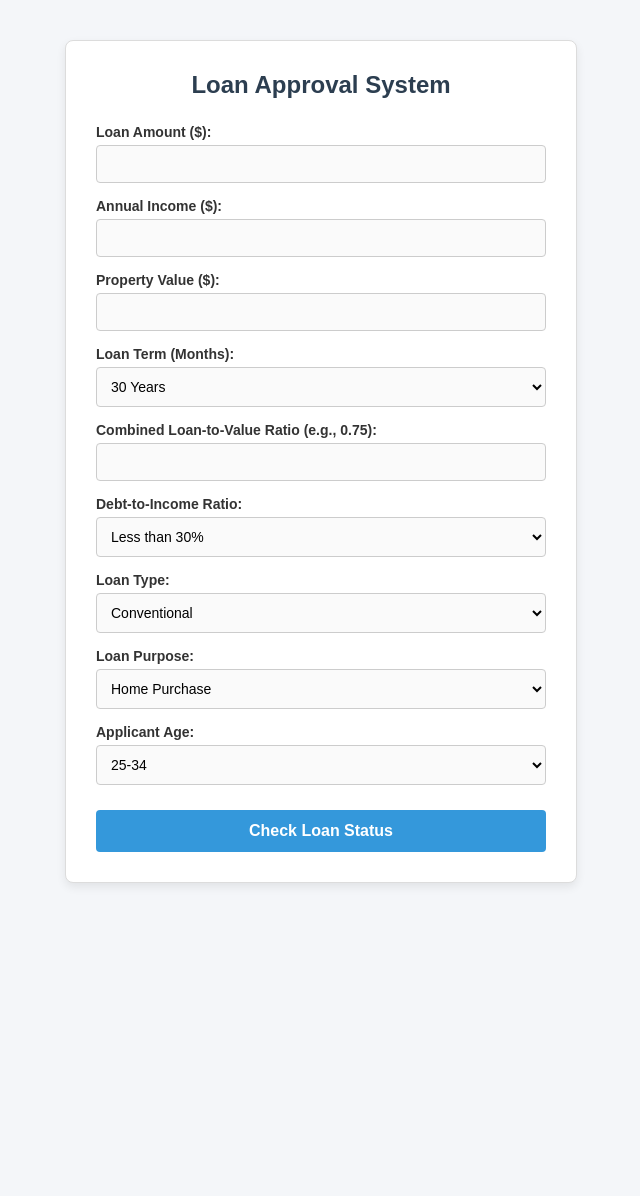
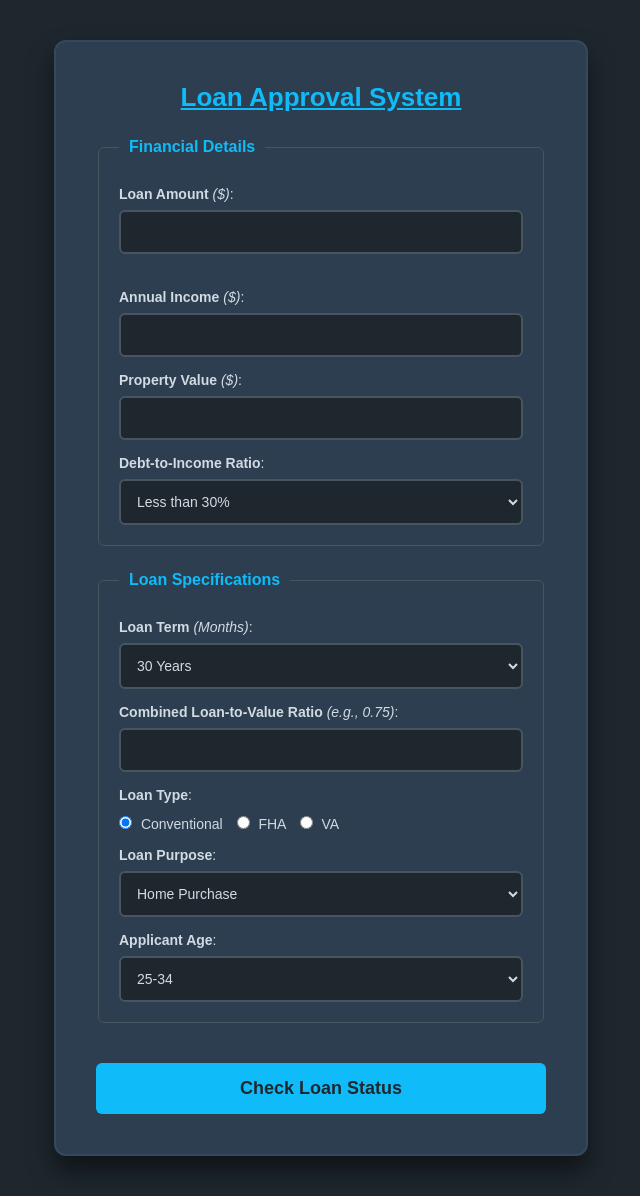
Before and after one commit to skit-devops-2026/devops-24ESKCS003, a Flask app: page / in a window 1280 px wide. Shown: the whole page, without its empty margins (319-959 px from the left). Before the commit the page ends 885 px from the top, so only its background shows below. Run offline with Flask 3, Linux system fonts and the light colour scheme; parts of the project's set-up code (start-up, migrations or seed data) failed here and were passed over.

Commit message:
Finalize professional frontend UI with interactive syllabus features

```diff
--- a/templates/index.html
+++ b/templates/index.html
@@ -5,64 +5,103 @@
     <style>
       /* CSS styling of the website */
       body {
-        background-color: #f4f6f9;
+        background-color: #1e272e;
         font-family: Arial, sans-serif;
         margin: 0;
         padding: 40px;
+        color: #d2dae2;
       }
       .form-container {
-        background-color: #ffffff;
+        background-color: #2c3e50;
         width: 450px;
         margin: 0 auto;
-        padding: 30px;
-        border: 1px solid #dcdcdc;
-        border-radius: 8px;
-        box-shadow: 0 4px 10px rgba(0, 0, 0, 0.08);
+        padding: 40px;
+        border: 2px solid #34495e;
+        border-radius: 12px;
+        box-shadow: 0 15px 25px rgba(0, 0, 0, 0.5);
       }
       h2 {
         text-align: center;
-        color: #2c3e50;
+        color: #0fbcf9;
         margin-top: 0;
         margin-bottom: 25px;
+        font-size: 26px;
+      }
+      fieldset {
+        border: 1px solid #485460;
+        border-radius: 6px;
+        margin-bottom: 25px;
+        padding: 15px 20px 20px 20px;
+      }
+      legend {
+        color: #0fbcf9;
+        padding: 0 10px;
+        font-size: 16px;
       }
       label {
-        font-weight: bold;
         display: block;
         margin-top: 15px;
-        color: #333;
+        color: #d2dae2;
         font-size: 14px;
       }
-      input,
+      input[type="number"],
       select {
         width: 100%;
-        padding: 10px;
-        margin-top: 5px;
-        border: 1px solid #ccc;
-        border-radius: 4px;
+        padding: 12px;
+        margin-top: 8px;
+        border: 2px solid #485460;
+        border-radius: 6px;
         box-sizing: border-box;
         font-size: 14px;
-        background-color: #fafafa;
+        background-color: #1e272e;
+        color: #d2dae2;
+        transition: all 0.2s ease-in-out;
       }
-      input:focus,
+      input[type="number"]:hover,
+      select:hover {
+        background-color: #2f3640;
+        border-color: #0fbcf9;
+      }
+      input[type="number"]:focus,
       select:focus {
-        border-color: #3498db;
         outline: none;
-        background-color: #fff;
+      }
+      .radio-group {
+        margin-top: 10px;
+        font-size: 14px;
+      }
+      .radio-group input {
+        margin-right: 5px;
+        margin-left: 10px;
+      }
+      .radio-group input:first-child {
+        margin-left: 0;
+      }
+      #liveLoanAmount {
+        display: block;
+        color: #05c46b;
+        font-size: 12px;
+        margin-top: 6px;
+        min-height: 14px;
+      }
+      #ltvTooltip {
+        display: none;
+        color: #ffda79;
+        font-size: 12px;
+        margin-top: 6px;
       }
       button {
         width: 100%;
-        background-color: #3498db;
-        color: white;
-        padding: 12px;
-        margin-top: 25px;
+        background-color: #0fbcf9;
+        color: #1e272e;
+        padding: 15px;
+        margin-top: 15px;
         border: none;
-        border-radius: 4px;
+        border-radius: 6px;
         cursor: pointer;
-        font-size: 16px;
+        font-size: 18px;
         font-weight: bold;
-      }
-      button:hover {
-        background-color: #2980b9;
+        transition: transform 0.2s;
       }
       /* This box is hidden by default and it is shown by JavaScript */
       #result-box {
@@ -72,62 +111,67 @@
         font-weight: bold;
         font-size: 18px;
         display: none;
-        border-radius: 4px;
+        border-radius: 6px;
       }
     </style>
   </head>
   <body>
-    <div class="form-container">
-      <h2>Loan Approval System</h2>
+    <div class="form-container" id="mainContainer">
+      <h2><strong><u>Loan Approval System</u></strong></h2>
 
       <form id="loanForm">
-        <label>Loan Amount ($):</label>
-        <input type="number" name="loan_amount" required />
 
-        <label>Annual Income ($):</label>
+        <fieldset>
+          <legend><strong>Financial Details</strong></legend>
+
+          <label><strong>Loan Amount</strong> <i>($)</i>:</label>
+          <input type="number" name="loan_amount" id="loanAmountInput" required />
+          <span id="liveLoanAmount"></span>
+
+          <label><strong>Annual Income</strong> <i>($)</i>:</label>
           <input type="number" name="income" required />
 
-        <label>Property Value ($):</label>
+          <label><strong>Property Value</strong> <i>($)</i>:</label>
           <input type="number" name="property_value" required />
 
-        <label>Loan Term (Months):</label>
+          <label><strong>Debt-to-Income Ratio</strong>:</label>
+          <select name="debt_to_income_ratio">
+            <option value="<30%">Less than 30%</option>
+            <option value="30%-<36%">30% - 36%</option>
+            <option value="36%-<50%">36% - 50%</option>
+            <option value=">50%">&gt; 50%</option>
+          </select>
+        </fieldset>
+
+        <fieldset>
+          <legend><strong>Loan Specifications</strong></legend>
+
+          <label><strong>Loan Term</strong> <i>(Months)</i>:</label>
           <select name="loan_term">
             <option value="120">10 Years</option>
             <option value="240">20 Years</option>
             <option value="360" selected>30 Years</option>
           </select>
 
-        <label>Combined Loan-to-Value Ratio (e.g., 0.75):</label>
-        <input
-          type="number"
-          step="0.01"
-          name="combined_loan_to_value_ratio"
-          required
-        />
+          <label><strong>Combined Loan-to-Value Ratio</strong> <i>(e.g., 0.75)</i>:</label>
+          <input type="number" step="0.01" name="combined_loan_to_value_ratio" id="ltvInput" required />
+          <span id="ltvTooltip">Value must be a decimal like 0.75</span>
 
-        <label>Debt-to-Income Ratio:</label>
-        <select name="debt_to_income_ratio">
-          <option value="<30%">Less than 30%</option>
-          <option value="30%-<36%">30% - 36%</option>
-          <option value="36%-<50%">36% - 50%</option>
-          <option value=">50%">&gt; 50%</option>
-        </select>
+          <label><strong>Loan Type</strong>:</label>
+          <div class="radio-group">
+            <input type="radio" name="loan_type" value="1" required checked> Conventional
+            <input type="radio" name="loan_type" value="2"> FHA
+            <input type="radio" name="loan_type" value="3"> VA
+          </div>
 
-        <label>Loan Type:</label>
-        <select name="loan_type">
-          <option value="1">Conventional</option>
-          <option value="2">FHA</option>
-          <option value="3">VA</option>
-        </select>
-
-        <label>Loan Purpose:</label>
+          <label><strong>Loan Purpose</strong>:</label>
           <select name="loan_purpose">
             <option value="1">Home Purchase</option>
             <option value="2">Refinance</option>
             <option value="3">Home Improvement</option>
           </select>
 
-        <label>Applicant Age:</label>
+          <label><strong>Applicant Age</strong>:</label>
           <select name="applicant_age">
             <option value="25-34">25-34</option>
             <option value="35-44">35-44</option>
@@ -135,8 +179,9 @@
             <option value="55-64">55-64</option>
             <option value=">64">&gt; 64</option>
           </select>
+        </fieldset>
 
-        <button type="submit">Check Loan Status</button>
+        <button type="submit" id="submitBtn">Check Loan Status</button>
       </form>
 
       <div id="result-box"></div>
@@ -144,6 +189,48 @@
 
     <script>
       // JavaScript to handle user events and manipulate DOM elements
+      let formElements = document.querySelectorAll("input[type='number'], select");
+      for (let i = 0; i < formElements.length; i++) {
+        formElements[i].addEventListener("focus", function () {
+          this.style.backgroundColor = "#485460";
+          this.style.borderColor = "#0fbcf9";
+          this.style.boxShadow = "0 0 8px rgba(15, 188, 249, 0.6)";
+        });
+        formElements[i].addEventListener("blur", function () {
+          this.style.backgroundColor = "";
+          this.style.borderColor = "";
+          this.style.boxShadow = "";
+        });
+      }
+
+      let btn = document.getElementById("submitBtn");
+      btn.addEventListener("mouseenter", function () {
+        this.style.backgroundColor = "#0097e6";
+        this.style.transform = "scale(1.02)";
+      });
+      btn.addEventListener("mouseleave", function () {
+        this.style.backgroundColor = "#0fbcf9";
+        this.style.transform = "scale(1)";
+      });
+
+      document.getElementById("loanAmountInput").addEventListener("keyup", function() {
+        let val = this.value;
+        let displayElement = document.getElementById("liveLoanAmount");
+        if(val) {
+          displayElement.innerHTML = "Requesting: $" + val;
+        } else {
+          displayElement.innerHTML = "";
+        }
+      });
+
+      let ltv = document.getElementById("ltvInput");
+      ltv.addEventListener("mouseenter", function() {
+        document.getElementById("ltvTooltip").style.display = "block";
+      });
+      ltv.addEventListener("mouseleave", function() {
+        document.getElementById("ltvTooltip").style.display = "none";
+      });
+
       document
         .getElementById("loanForm")
         .addEventListener("submit", function (event) {
@@ -165,14 +252,14 @@
 
               if (data.prediction === "Approved") {
                 resultBox.innerHTML = "Status: APPROVED ✅";
-                resultBox.style.backgroundColor = "#d4edda";
-                resultBox.style.color = "#155724";
-                resultBox.style.border = "1px solid #c3e6cb";
+                resultBox.style.backgroundColor = "#05c46b";
+                resultBox.style.color = "#1e272e";
+                resultBox.style.border = "2px solid #05c46b";
               } else if (data.prediction === "Denied") {
                 resultBox.innerHTML = "Status: DENIED ❌";
-                resultBox.style.backgroundColor = "#f8d7da";
-                resultBox.style.color = "#721c24";
-                resultBox.style.border = "1px solid #f5c6cb";
+                resultBox.style.backgroundColor = "#ff3f34";
+                resultBox.style.color = "#1e272e";
+                resultBox.style.border = "2px solid #ff3f34";
               } else {
                 alert("Error: Could not calculate prediction.");
               }
```
Lines whose indentation alone changed are shown as unchanged.
